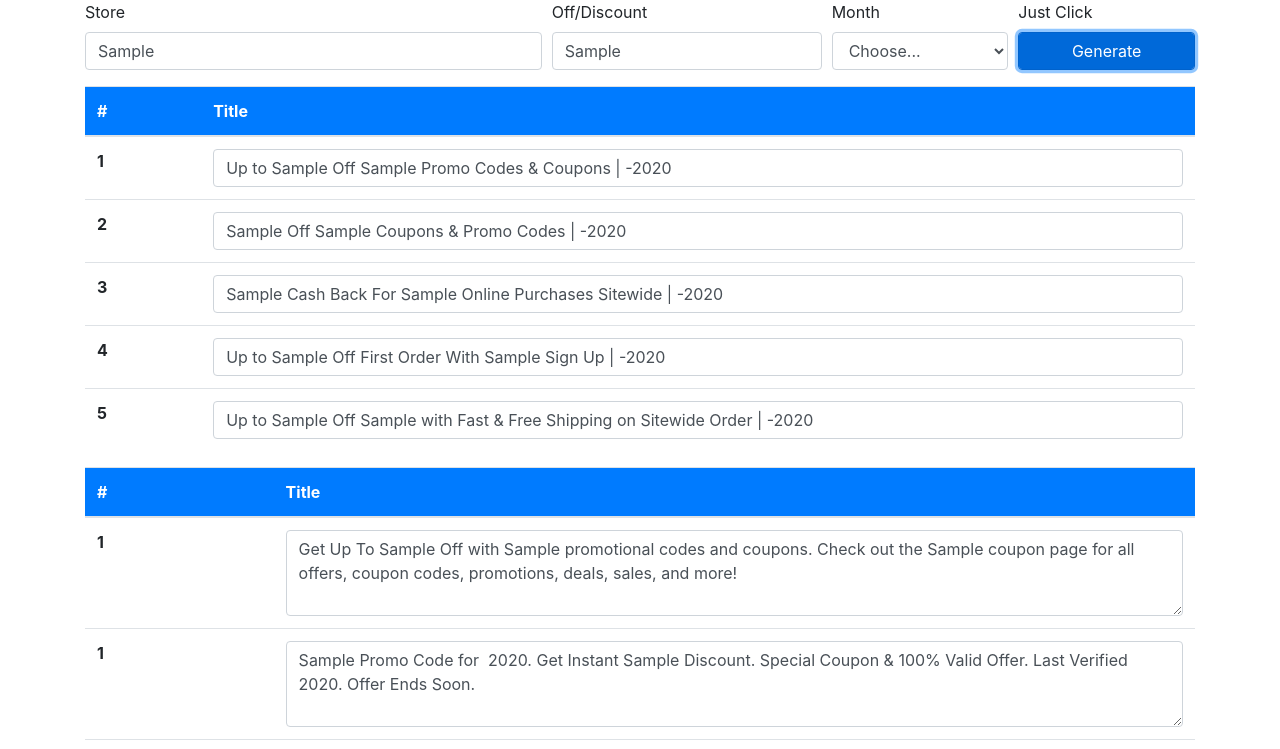
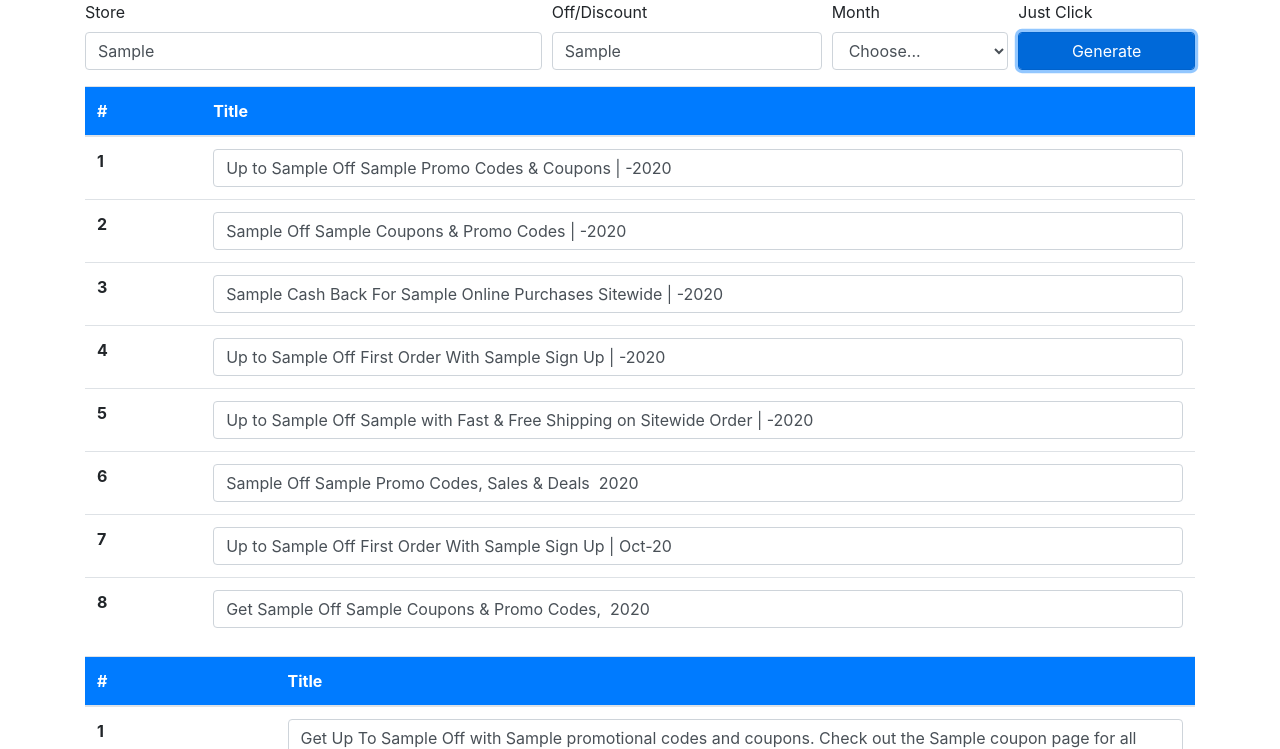
Before and after one commit to bepassive/MeTi, a plain HTML site: page index.html in a window 1280 px wide. Both pictures are taken after typing "Sample", "Sample" into the empty fields and a click on the button "Generate". Shown: the top 749 px of the page. Drawn offline with nearby package versions, Linux system fonts and the light colour scheme.

Commit message:
added 8 title and Description

```diff
--- a/main.js
+++ b/main.js
@@ -35,6 +35,17 @@ function MeTi_generator(){
 			      '<td><input type="text" name="" class="form-control" value="Up to '+off.value+' Off '+store.value+' with Fast & Free Shipping on Sitewide Order | '+month.value+'-'+year+'"></td>'+
 			    '</tr>'+
 			    '<tr>'+
+			      '<th scope="row">6</th>'+
+			      '<td><input type="text" name="" class="form-control" value="'+off.value+' Off '+store.value+' Promo Codes, Sales & Deals '+month.value+' '+year+'"></td>'+
+			    '</tr>'+
+			    '<tr>'+
+			      '<th scope="row">7</th>'+
+			      '<td><input type="text" name="" class="form-control" value="Up to '+off.value+' Off First Order With '+store.value+' Sign Up | Oct-20"></td>'+
+			    '</tr>'+
+			    '<tr>'+
+			      '<th scope="row">8</th>'+
+			      '<td><input type="text" name="" class="form-control" value="Get '+off.value+' Off '+store.value+' Coupons & Promo Codes, '+month.value+' '+year+'"></td>'+
+			    '</tr>'+
 			  '</tbody>'+
 			'</table>';
 
@@ -52,20 +63,28 @@ function MeTi_generator(){
 			      '<td><textarea name="" id="" cols="10" rows="3" class="form-control">Get Up To '+off.value+' Off with '+store.value+' promotional codes and coupons. Check out the '+store.value+' coupon page for all offers, coupon codes, promotions, deals, sales, and more!</textarea></td>'+
 			    '</tr>'+
 			    '<tr>'+
-			      '<th scope="row">1</th>'+
+			      '<th scope="row">2</th>'+
 			      '<td><textarea name="" id="" cols="10" rows="3" class="form-control">'+store.value+' Promo Code for '+month.value+' '+year+'. Get Instant '+off.value+' Discount. Special Coupon & 100% Valid Offer. Last Verified '+month.value+' '+year+'. Offer Ends Soon.</textarea></td>'+
 			    '</tr>'+
 			    '<tr>'+
-			      '<th scope="row">1</th>'+
-			      '<td><textarea name="" id="" cols="10" rows="3" class="form-control"></textarea></td>'+
+			      '<th scope="row">3</th>'+
+			      '<td><textarea name="" id="" cols="10" rows="3" class="form-control">Grab Special Discount on All Valid '+store.value+' Coupon Codes in '+month.value+' '+year+' Including '+store.value+' Coupon Codes and more Deals. View The Following List of Coupons and Click to Get The Code. Never Miss The Big Savings. </textarea></td>'+
 			    '</tr>'+
 			    '<tr>'+
-			      '<th scope="row">1</th>'+
-			      '<td><textarea name="" id="" cols="10" rows="3" class="form-control"></textarea></td>'+
+			      '<th scope="row">4</th>'+
+			      '<td><textarea name="" id="" cols="10" rows="3" class="form-control">Get extra off with '+store.value+' coupons, promo codes & deals in '+month.value+' '+year+'. Check out the latest '+store.value+' coupons and apply them for instant savings. View the following list of coupons and click to get the code. Never miss the big savings.</textarea></td>'+
 			    '</tr>'+
 			    '<tr>'+
-			      '<th scope="row">1</th>'+
-			      '<td><textarea name="" id="" cols="10" rows="3" class="form-control"></textarea></td>'+
+			      '<th scope="row">5</th>'+
+			      '<td><textarea name="" id="" cols="10" rows="3" class="form-control">Top '+store.value+' Discount: '+off.value+' Cash Back on Top Deals Products. More than 50 Coupons & Free Shipping Promo Codes for October. Save Even More With Berry Deals. Never Miss The Big Savings. </textarea></td>'+
+			    '</tr>'+
+			    '<tr>'+
+			      '<th scope="row">6</th>'+
+			      '<td><textarea name="" id="" cols="10" rows="3" class="form-control">Today\'s top '+store.value+' offer: Up to '+off.value+' Off '+store.value+' Promo Codes & Coupons | '+month.value+' '+year+' + Free Shipping. Save with '+store.value+' promotions code. Stay with Berry Deals & Save Your Money!</textarea></td>'+
+			    '</tr>'+
+			    '<tr>'+
+			      '<th scope="row">7</th>'+
+			      '<td><textarea name="" id="" cols="10" rows="3" class="form-control">Today\'s top '+store.value+' offer: Up to '+off.value+' Off '+store.value+' Promo Codes & Coupons | '+month.value+' '+year+' + Free Shipping. Save with '+store.value+' promotions at Berry Deals. Check out other promo codes and discount codes for more offers.</textarea></td>'+
 			    '</tr>'+
 			  '</tbody>'+
 			'</table>';
```
Also changed, not shown: index.html (line endings or trailing spaces), style.css (added).
